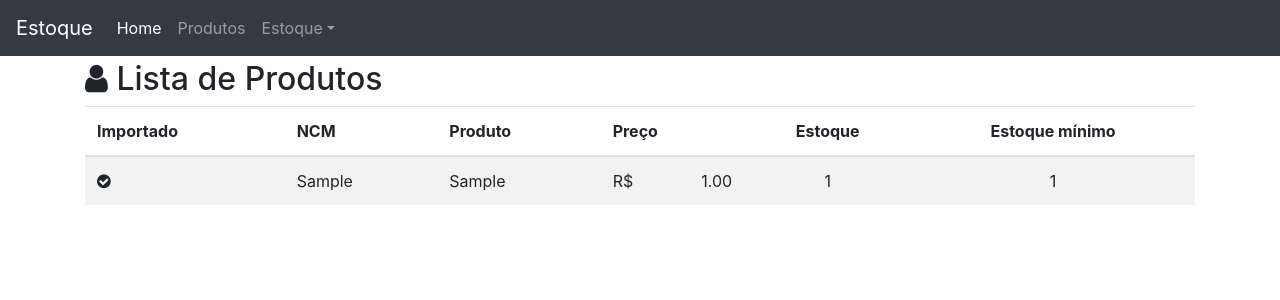
After one commit to daabraga/estoque, a Django app: template projeto/produto/templates/produto_list.html in a window 1280 px wide. The commit adds this page. Shown: the top 300 px of the page. Run offline with Django 3.2, Linux system fonts and the light colour scheme; the template is opened without the code that fills it: values that come from a table or form of the project are taken from there, others are empty; tables that the repository leaves empty hold one stand-in row (values such as "Sample post"); parts of the project's set-up code (start-up, migrations or seed data) failed here and were passed over; some libraries are stand-ins or nearby versions.

Commit message:
creating product list

```diff
--- /dev/null
+++ b/projeto/core/static/css/index.css
@@ -0,0 +1,3 @@
+.page-header {
+	margin-top: 60px;
+}
--- a/projeto/core/templates/base.html
+++ b/projeto/core/templates/base.html
@@ -1,16 +1,19 @@
 <!doctype html>
 <html lang="en">
   <head>
+    {% load static %}
     <!-- Required meta tags -->
     <meta charset="utf-8">
     <meta name="viewport" content="width=device-width, initial-scale=1, shrink-to-fit=no">
     <link rel="shortcut icon" type="text/css" href="http://html5-training-in-hyderabad.blogspot.com/favicon.ico">
-    <title>Hello, world!</title>
+    <title>Estoque</title>
 
     <!-- Bootstrap CSS -->
     <link rel="stylesheet" href="https://maxcdn.bootstrapcdn.com/bootstrap/4.0.0/css/bootstrap.min.css" integrity="sha384-Gn5384xqQ1aoWXA+058RXPxPg6fy4IWvTNh0E263XmFcJlSAwiGgFAW/dAiS6JXm" crossorigin="anonymous">
     <!-- Front awesome-->
     <link rel="stylesheet" type="text/css" href="https://stackpath.bootstrapcdn.com/font-awesome/4.7.0/css/font-awesome.min.css">
+    <link rel="stylesheet"  href="{%  static  'css/index.css'  %}">
+
 
     {% block css %}{% endblock css %}
 
@@ -32,5 +35,4 @@
 
     {% block js %}{% endblock js %}
   </body>
-    }
 </html>
--- a/projeto/core/templates/includes/nav.html
+++ b/projeto/core/templates/includes/nav.html
@@ -32,10 +32,10 @@
     <div class="collapse navbar-collapse" id="navbarsExampleDefault">
         <ul class="navbar-nav mr-auto">
             <li class="nav-item active">
-                <a class="nav-link" href="#">Home <span class="sr-only">(current)</span></a>
+                <a class="nav-link" href="http://localhost:8000/">Home <span class="sr-only">(current)</span></a>
             </li>
             <li class="nav-item">
-                <a class="nav-link" href="#">Produtos</a>
+                <a class="nav-link" href="http://localhost:8000/produto/">Produtos</a>
             </li>
             <li class="nav-item dropdown">
                 <a class="nav-link dropdown-toggle" href="#" id="dropdown01" data-toggle="dropdown" aria-haspopup="true" aria-expanded="false">Estoque</a>
--- /dev/null
+++ b/projeto/produto/templates/produto_list.html
@@ -0,0 +1,45 @@
+{% extends "base.html" %} {% block content %}
+
+<div class="page-header">
+    <h2>
+        <i class="fa fa-user"></i> Lista de Produtos
+    </h2>
+
+    {% if object_list %}
+
+        <table class="table table-striped">
+            <thead>
+                <tr>
+                    <th>Importado</th>
+                    <th>NCM</th>
+                    <th>Produto</th>
+                    <th>Preço</th>
+                    <th class='text-center'>Estoque</th>
+                    <th class='text-center'>Estoque mínimo</th>
+                </tr>
+            </thead>
+            <tbody>
+                {% for object in object_list %}
+                    <tr>
+                        <td>
+                            {% if object.importado %}
+                            <i class="fa fa-check-circle ok"></i>
+                            {% else %}
+                                <i class="fa fa-minus-circle no"></i>
+                            {% endif %}
+                        </td>
+                        <td>{{ object.ncm }}</td>
+                        <td>{{ object.produto }}</td>
+                        <td>R$ <span class="pull-right">{{ object.preco }}</span></td>
+                        <td class="text-center">{{ object.estoque }}</td>
+                        <td class="text-center">{{ object.estoque_minimo }}</td>
+                    </tr>
+                {% endfor %}
+            </tbody>
+        </table>
+    {% else %}
+        <p class="alert alert-warning">Sem itens na lista.</p>
+    {% endif %}
+</div>
+
+{% endblock content %}
--- /dev/null
+++ b/projeto/produto/urls.py
@@ -0,0 +1,8 @@
+from django.urls import path
+from projeto.produto import views as v
+
+app_name='produto'
+
+urlpatterns = [
+	path('', v.produto_list, name='produto_list'),
+]
--- a/projeto/settings.py
+++ b/projeto/settings.py
@@ -125,3 +125,4 @@ USE_TZ = True
 # https://docs.djangoproject.com/en/3.1/howto/static-files/
 
 STATIC_URL = '/static/'
+STATIC_ROOT = os.path.join(BASE_DIR,  'static')
--- a/projeto/urls.py
+++ b/projeto/urls.py
@@ -18,5 +18,6 @@ from django.urls import include, path
 
 urlpatterns = [
 	path('', include('projeto.core.urls')),
+	path('produto/', include('projeto.produto.urls')),
     path('admin/', admin.site.urls),
 ]
```
Also changed, not shown: projeto/produto/views.py (+6 -1 lines).
